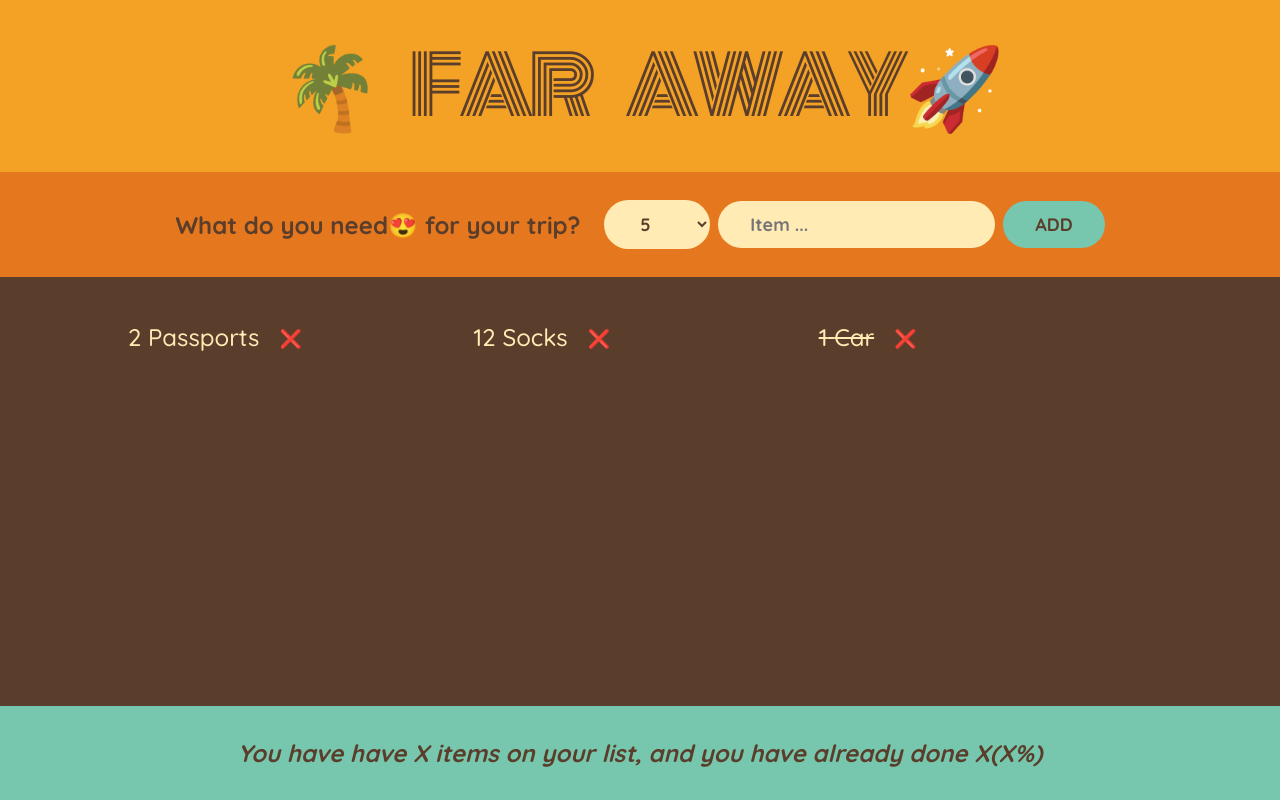
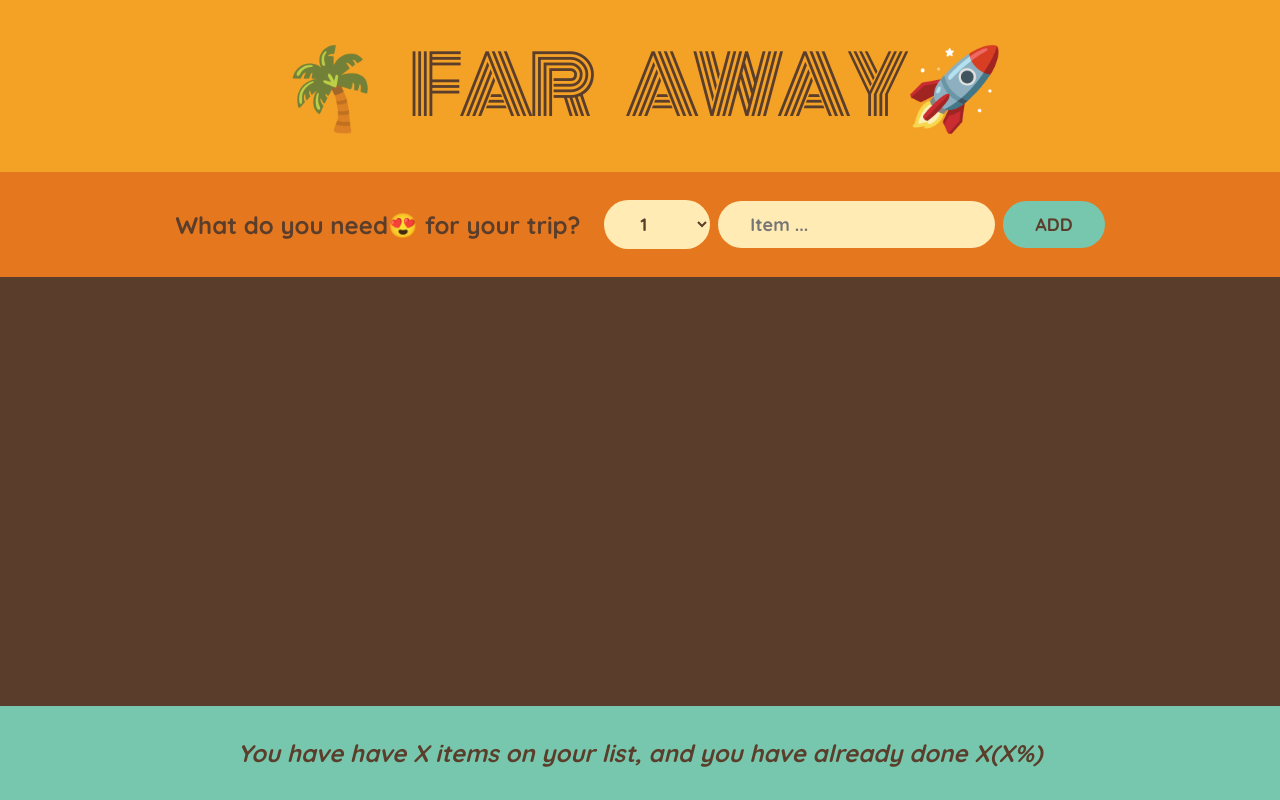
Before and after one commit to soala144/travel-list, a React (Create React App) app: page / in a window 1280 px wide. Built offline with nearby package versions, Linux system fonts and the light colour scheme.

Commit message:
Lifting up state

```diff
--- a/src/App.js
+++ b/src/App.js
@@ -1,16 +1,22 @@
 import { useState } from "react";
 
-const initialItems = [
-  { id: 1, description: "Passports", quantity: 2, packed: false },
-  { id: 2, description: "Socks", quantity: 12, packed: false },
-  { id: 2, description: "Car", quantity: 1, packed: true },
-];
+// const initialItems = [
+//   { id: 1, description: "Passports", quantity: 2, packed: false },
+//   { id: 2, description: "Socks", quantity: 12, packed: false },
+//   { id: 2, description: "Car", quantity: 1, packed: true },
+// ];
 export default function App() {
+  const [items, setItems] = useState([]);
+
+  function handleAdd(item) {
+    // Getting Previous items and adding new one
+    setItems((items) => [...items, item]);
+  }
   return (
     <div className="app">
       <Logo />
-      <Form />
-      <PackingList />
+      <Form onAddItems={handleAdd} />
+      <PackingList item={items} />
       <Stats />
     </div>
   );
@@ -23,9 +29,10 @@ function Logo() {
 }
 
 // Logo Form
-function Form() {
+function Form({ onAddItems }) {
   const [description, setDescription] = useState("");
-  const [quantity, setQuantity] = useState(5);
+  const [quantity, setQuantity] = useState(1);
+
   function handleSubmit(e) {
     e.preventDefault();
 
@@ -33,7 +40,7 @@ function Form() {
 
     const newItem = { description, quantity, packed: false, id: Date.now() };
     console.log(newItem);
-
+    onAddItems(newItem);
     setDescription("");
     setQuantity(1);
   }
@@ -44,6 +51,7 @@ function Form() {
         value={quantity}
         onChange={(e) => setQuantity(Number(e.target.value))}
       >
+        {/* Get an array of numbers from 1 to 20 */}
         {Array.from({ length: 20 }, (_, i) => i + 1).map((num) => (
           <option value={num} index={num}>
             {num}
@@ -62,11 +70,11 @@ function Form() {
 }
 
 // Logo PackingList
-function PackingList() {
+function PackingList({ item }) {
   return (
     <div className="list">
       <ul>
-        {initialItems.map((item) => (
+        {item.map((item) => (
           <Item item={item} key={item.id} />
         ))}
       </ul>
```
